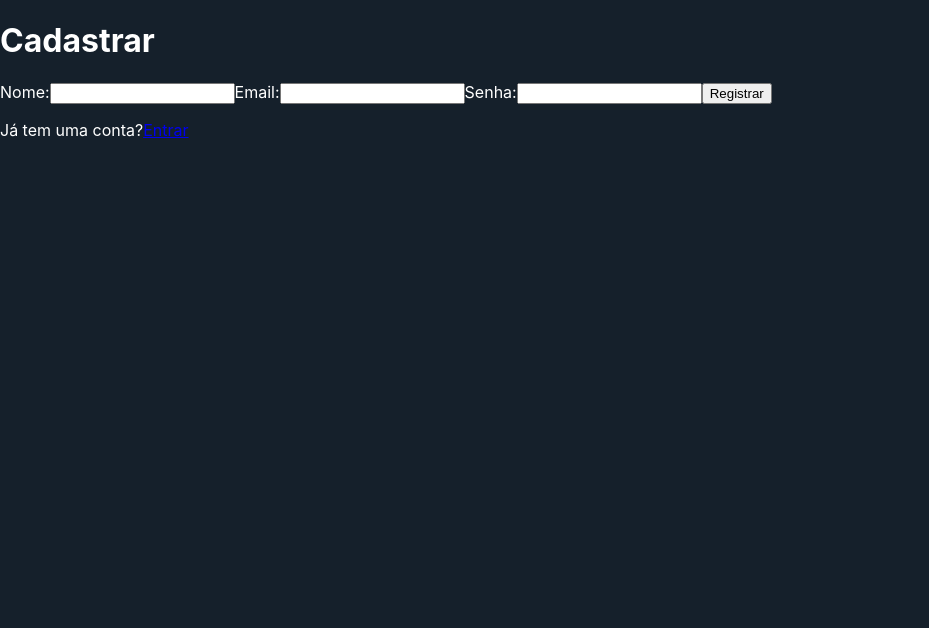
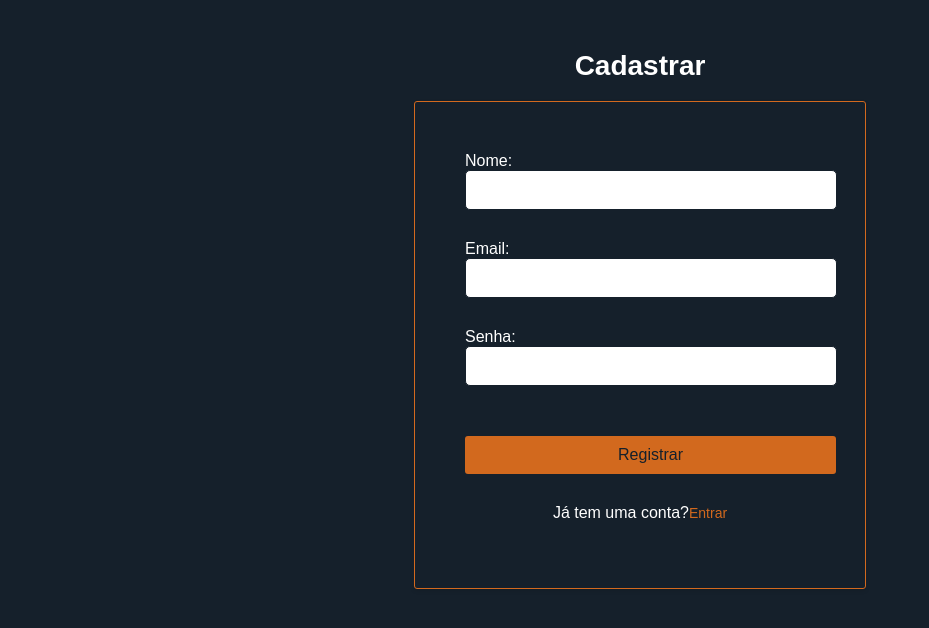
Before and after one commit to netrometro/UPE-2022.2-Equipe09, a React (Create React App) app in the folder web/app/: page /register in a window 1280 px wide. Shown: the top 628 px of the page, without its empty margins (0-929 px from the left). Built offline with nearby package versions, Linux system fonts and the light colour scheme.

Commit message:
Atualizando o Register.js
Atualizando o componente Register.js para ficar de acordo com o Login&Register.css

```diff
--- a/web/app/src/components/Register/Register.js
+++ b/web/app/src/components/Register/Register.js
@@ -11,7 +11,7 @@ export function Register() {
     const handleSubmit = async (e) => {
         e.preventDefault();
         try {
-            await axios.post('http://localhost:3002/api/users/register', {
+            await axios.post('http://localhost:3005/api/users/register', {
                 username,
                 email,
                 password
@@ -24,23 +24,23 @@ export function Register() {
     };
 
     return (
-        <div>
+        <div className="custom">
             <h1>Cadastrar</h1>
-            <form onSubmit={handleSubmit}>
+            <form className="register-container" onSubmit={handleSubmit}>
                 <label>
                     Nome:
-                    <input type='text' value={username} onChange={(e) => setUsername(e.target.value)}/>
+                    <input className="form-control" type='text' value={username} onChange={(e) => setUsername(e.target.value)}/>
                 </label>
                 <label>
                     Email:
-                    <input type='email' value={email} onChange={(e) => setEmail(e.target.value)}/>
+                    <input className="form-control" type='email' value={email} onChange={(e) => setEmail(e.target.value)}/>
                 </label>
                 <label>
                     Senha:
-                    <input type='password' value={password} onChange={(e) => setPassword(e.target.value)}/>
+                    <input className="form-control" type='password' value={password} onChange={(e) => setPassword(e.target.value)}/>
                 </label>
-                <button type='submit'>Registrar</button>
-                <div>
+                <button className="btn btn-primary" type='submit'>Registrar</button>
+                <div className="link-container">
                     <p>Já tem uma conta?<a href='/'>Entrar</a></p>
                 </div>
             </form>
```
